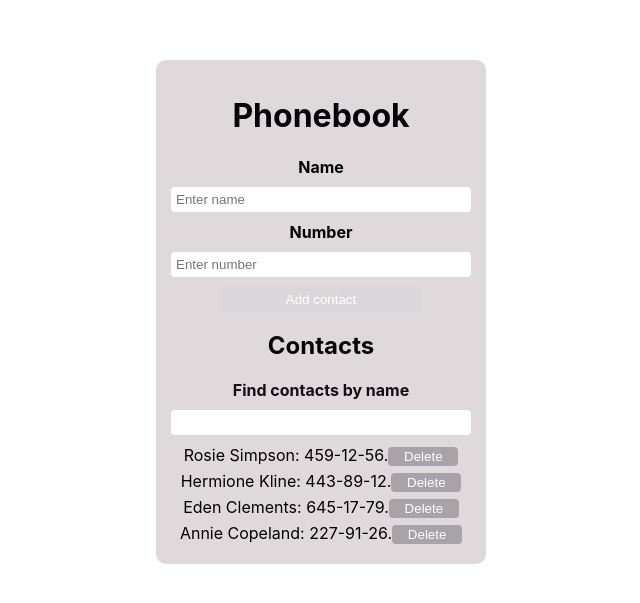
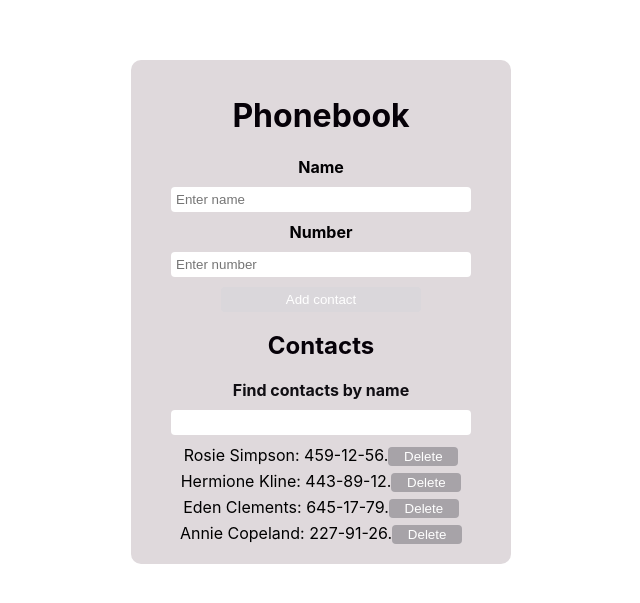
Before and after one commit to Reuelle/goit-react-hw-02-phonebook, a React (Create React App) app: page / in a window 1280 px wide. Shown: the part 103-706 px from the top of the page, without its empty margins (319-959 px from the left). Built offline with nearby package versions, Linux system fonts and the light colour scheme.

Commit message:
Update Contact.module.css
resize width

```diff
--- a/src/components/Contact.module.css
+++ b/src/components/Contact.module.css
@@ -6,7 +6,7 @@
 }
 
 .wrapper {
-  width: 300px;
+  width: 350px;
   background: rgb(248, 246, 247);
   background: rgb(223, 217, 220);
   padding: 15px;
```
